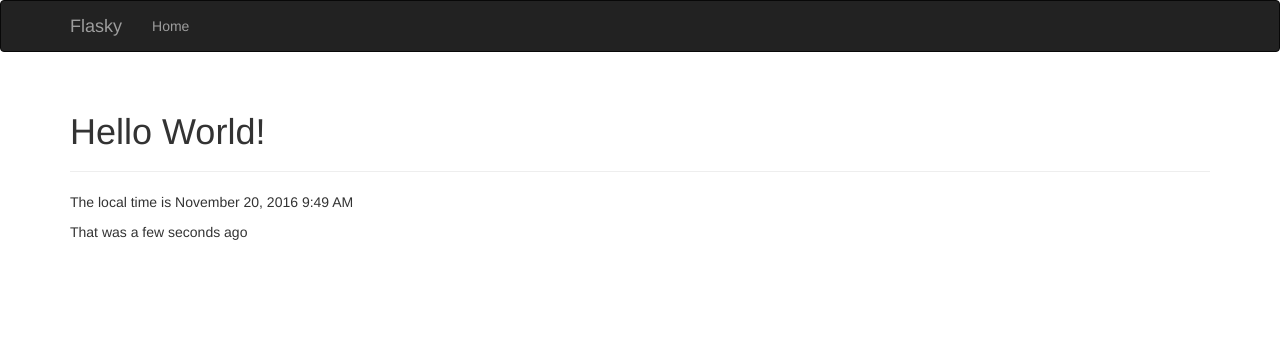
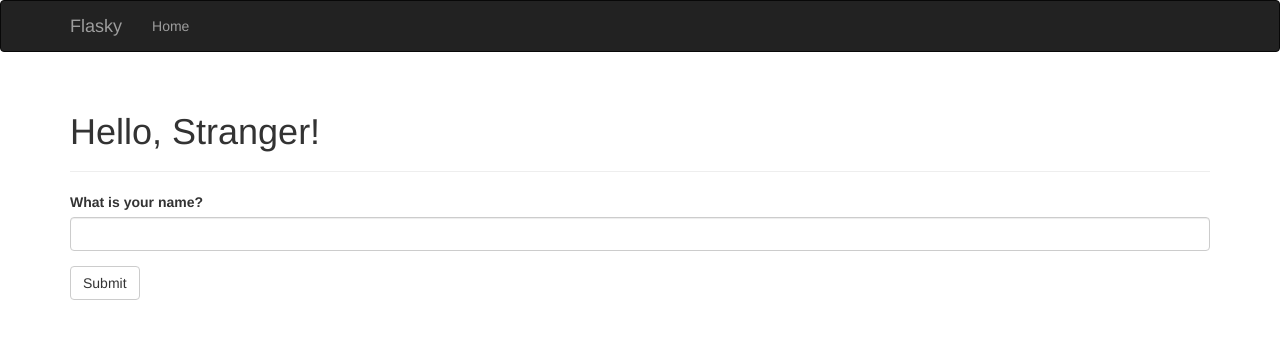
Before and after one commit to lyyyuna/flasky_with_LDAP, a Flask app: page / in a window 1280 px wide. Shown: the top 339 px of the page. Run offline with Flask 2, Linux system fonts and the light colour scheme; parts of the project's set-up code (start-up, migrations or seed data) failed here and were passed over; some libraries are stand-ins or nearby versions.

Commit message:
表单，重定向和用户会话

```diff
--- a/hello.py
+++ b/hello.py
@@ -1,16 +1,25 @@
-from flask import Flask, render_template
+from flask import Flask, render_template, session, redirect, url_for, flash
 from flask_script import Manager
 from flask_bootstrap import Bootstrap, WebCDN, \
     ConditionalCDN, BOOTSTRAP_VERSION, JQUERY_VERSION, HTML5SHIV_VERSION, RESPONDJS_VERSION
 from flask_moment import Moment
 from datetime import datetime
+from flask_wtf import Form
+from wtforms import StringField, SubmitField
+from wtforms.validators import Required
 
 
 app = Flask(__name__)
+app.config['SECRET_KEY'] = 'boomshakalaka'
 
 manager = Manager(app)
 bootstrap = Bootstrap(app)
 moment = Moment(app)
+
+
+class NameForm(Form):
+    name = StringField('What is your name?', validators=[Required()])
+    submit = SubmitField('Submit')
 
 
 def change_cdn_domestic(tar_app):
@@ -41,9 +50,16 @@ def internal_server_error(e):
     return render_template('500.html'), 500
 
 
-@app.route('/')
+@app.route('/', methods=['GET', 'POST'])
 def index():
-    return render_template('index.html', current_time=datetime.utcnow())
+    form = NameForm()
+    if form.validate_on_submit():
+        old_name = session.get('name')
+        if old_name is not None and old_name != form.name.data:
+            flash('Looks like you have changed your name!')
+        session['name'] = form.name.data
+        return redirect(url_for('index'))
+    return render_template('index.html', form=form, name=session.get('name'))
 
 
 @app.route('/user/<name>')
--- a/templates/base.html
+++ b/templates/base.html
@@ -25,6 +25,13 @@
 
 {% block content %}
 <div class="container">
+    {% for message in get_flashed_messages() %}
+    <div class="alert alert-warning">
+        <button type="button" class="close" data-dismiss="alert">&times;</button>
+        {{ message }}
+    </div>
+    {% endfor %}
+
     {% block page_content %}{% endblock %}
 </div>
 {% endblock %}
--- a/templates/index.html
+++ b/templates/index.html
@@ -1,11 +1,11 @@
 {% extends "base.html" %}
+{% import "bootstrap/wtf.html" as wtf %}
 
 
 
 {% block page_content %}
 <div class="page-header">
-    <h1>Hello World!</h1>
+    <h1>Hello, {% if name %}{{ name }}{% else %}Stranger{% endif %}!</h1>
 </div>
-<p>The local time is {{ moment(current_time).format('LLL') }}</p>
-<p>That was {{ moment(current_time).fromNow(refresh=True) }}</p>
+{{ wtf.quick_form(form) }}
 {% endblock %}
```
